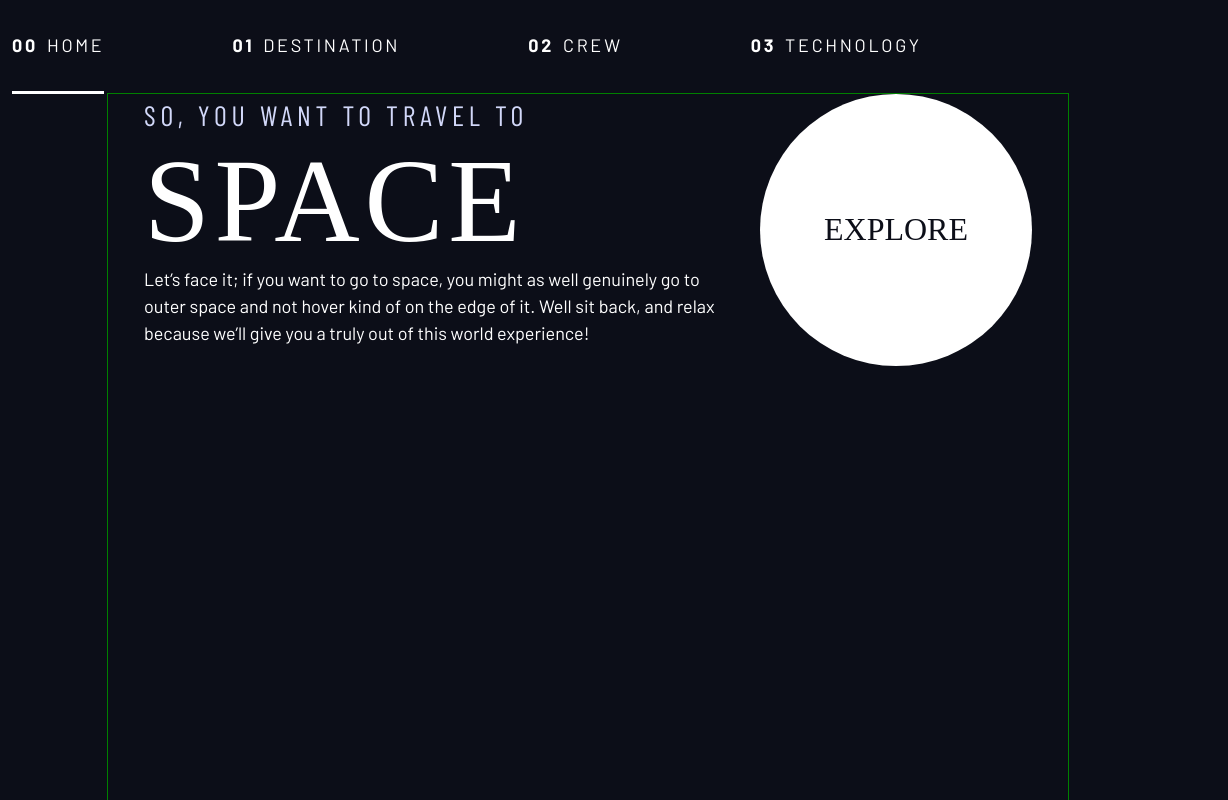
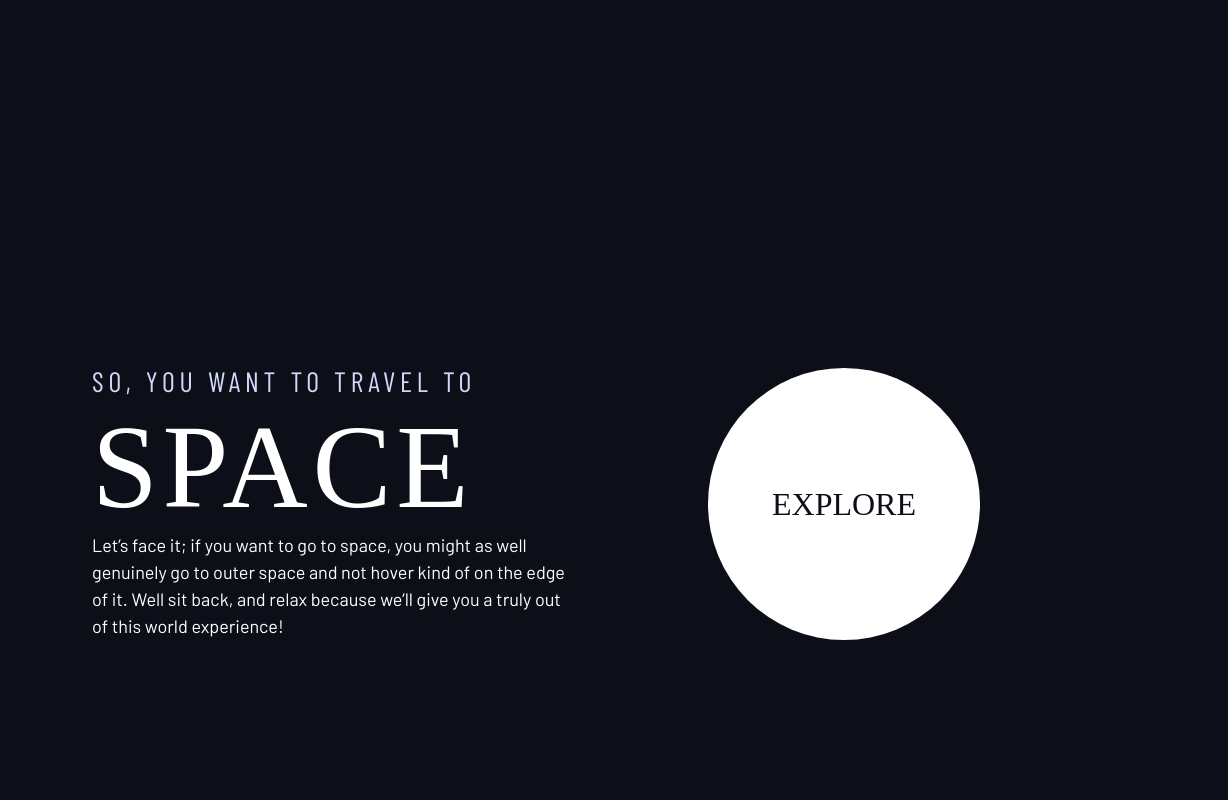
Before and after one commit to gunayakay/gunayakay.github.io, a website built with webpack: page The Homepage/index.html in a window 1280 px wide. Shown: the full height of the page, 52-1280 px from the left. Built offline with nearby package versions, Linux system fonts and the light colour scheme; a web font is replaced by a local one.

Commit message:
Layout is done

```diff
--- a/The Homepage/index.css
+++ b/The Homepage/index.css
@@ -130,11 +130,6 @@ select {
   gap: var(--gap, 1rem);
 }
 
-.flex.even-columns {
-  width: 100%;
-  outline: 1px solid green;
-}
-
 .grid {
   display: grid;
   gap: var(--gap, 1rem);
@@ -155,27 +150,37 @@ select {
 }
 
 .grid-container {
-  border: 5px solid limegreen;
+  text-align: center;
   display: grid;
+  place-items: center;
+  padding-inline: 1rem;
+}
+
+.grid-container * {
+  max-width: 50ch;
 }
 
 @media (min-width: 45em) {
   .grid-container {
+    text-align: left;
     column-gap: var(--container-gap, 2rem);
-    grid-template-columns: minmax(2rem, 1fr) repeat(2, minmax(0, 30rem)) minmax(
-        2rem,
+    grid-template-columns: minmax(1rem, 1fr) repeat(2, minmax(0, 30rem)) minmax(
+        1rem,
         1fr
       );
   }
 
   .grid-container > *:first-child {
     grid-column: 2;
-    outline: 1px solid red;
   }
 
   .grid-container > *:last-child {
     grid-column: 3;
-    outline: 1px solid yellow;
+  }
+
+  .grid-container--home {
+    padding-bottom: max(6rem, 20vh);
+    align-items: end;
   }
 }
 
@@ -289,6 +294,7 @@ select {
 /* ------------------- */
 
 .large-button {
+  font-size: 2rem;
   position: relative;
   z-index: 1;
   display: inline-grid;
--- a/The Homepage/index.html
+++ b/The Homepage/index.html
@@ -1,10 +1,6 @@
 <!DOCTYPE html>
 <html lang="en">
   <head>
-    <link
-      rel="stylesheet"
-      href="https://cdnjs.cloudflare.com/ajax/libs/normalize/8.0.1/normalize.css"
-    />
     <meta charset="UTF-8" />
     <meta name="viewport" content="width=device-width, initial-scale=1.0" />
 
@@ -14,7 +10,6 @@
       sizes="32x32"
       href="./assets/favicon-32x32.png"
     />
-
     <!-- Google fonts -->
     <link rel="preconnect" href="https://fonts.googleapis.com" />
     <link rel="preconnect" href="https://fonts.gstatic.com" crossorigin />
@@ -22,6 +17,7 @@
       href="https://fonts.googleapis.com/css2?family=Barlow+Condensed:wght@400;700&family=Bellefair&family=Barlow:wght@400;700&display=swap"
       rel="stylesheet"
     />
+
     <!-- Our custom CSS -->
     <link rel="stylesheet" href="index.css" />
     <title>Frontend Mentor | Space tourism website</title>
@@ -29,30 +25,41 @@
   <body class="home">
     <header class="primary-header flex">
       <div>
-        <img src="./assets/shared/logo.svg" alt="space tourism logo" class="logo">
+        <img
+          src="./assets/shared/logo.svg"
+          alt="space tourism logo"
+          class="logo"
+        />
       </div>
-      <nav>
-       <nav>
+      <!-- <nav>
         <ul class="primary-navigation underline-indicators flex">
-            <li class="active"><a class="uppercase text-white letter-spacing-2" href="#"><span>00</span>Home</a>
-            <li><a class="ff-sand-cond uppercase text-white letter-spacing-2" href="index.html"><span>01</span>Destination</a>
-            <li><a class="ff-sand-cond uppercase text-white letter-spacing-2" href="destination.html"><span>02</span>Crew</a>
-            <li><a class="ff-sand-cond uppercase text-white letter-spacing-2" href="technology.html"><span>03</span>Technology</a>
+            <li class="active"><a class="ff-sans-cond uppercase text-white letter-spacing-2" href="index.html"><span>00</span>Home</a>
+            <li><a class="ff-sans-cond uppercase text-white letter-spacing-2" href="destination.html"><span>01</span>Destination</a>
+            <li><a class="ff-sans-cond uppercase text-white letter-spacing-2" href="crew.html"><span>02</span>Crew</a>
+            <li><a class="ff-sans-cond uppercase text-white letter-spacing-2" href="technology.html"><span>03</span>Technology</a>
+        </ul>
+    </nav> -->
+    </header>
 
-        </ul>
-    </nav>
-    </header>
-    <div class="flex container even-columns" style="max-width: 60rem ">
-    <div>
-      <h1 class="text-accent fs-500 ff-sans-cond uppercase letter-spacing-1">So, you want to travel to
-      <span class="d-block fs-900 ff-serif text-white ">Space</span></h1>
-      <p>Let’s face it; if you want to go to space, you might as well genuinely go to
-      outer space and not hover kind of on the edge of it. Well sit back, and relax
-      because we’ll give you a truly out of this world experience! </p>
+    <div class="grid-container grid-container--home">
+      <div>
+        <h1 class="text-accent fs-500 ff-sans-cond uppercase letter-spacing-1">
+          So, you want to travel to
+          <span class="d-block fs-900 ff-serif text-white">Space</span>
+        </h1>
+
+        <p>
+          Let’s face it; if you want to go to space, you might as well genuinely
+          go to outer space and not hover kind of on the edge of it. Well sit
+          back, and relax because we’ll give you a truly out of this world
+          experience!
+        </p>
+      </div>
+      <div>
+        <a href="#" class="large-button uppercase ff-serif text-dark bg-white"
+          >Explore</a
+        >
+      </div>
     </div>
-    <div style="display:flex ; justify-content: flex-end; align-items: flex-start;">
-      <a href="#" class="large-button uppercase ff-serif fs-600 text-dark bg-white">Explore</a>
-    </div>
-  </div>
   </body>
 </html>
```
